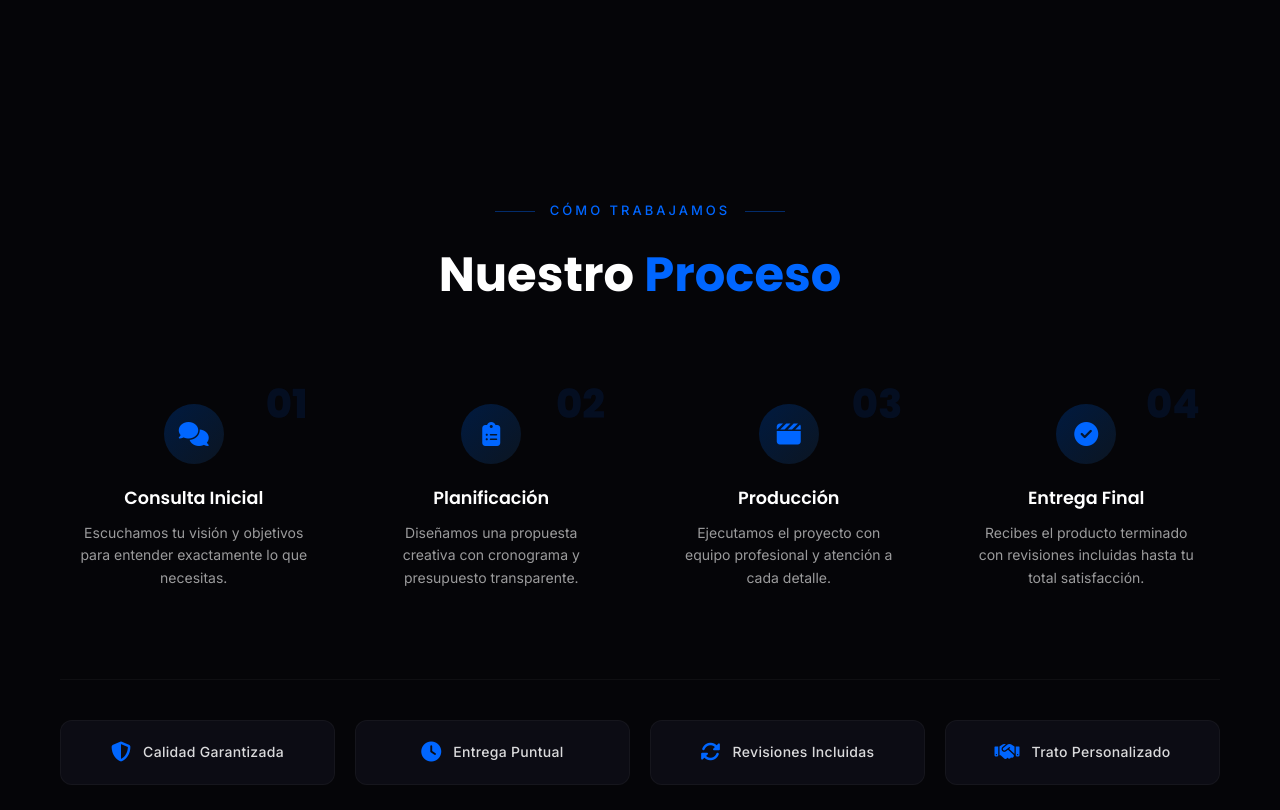
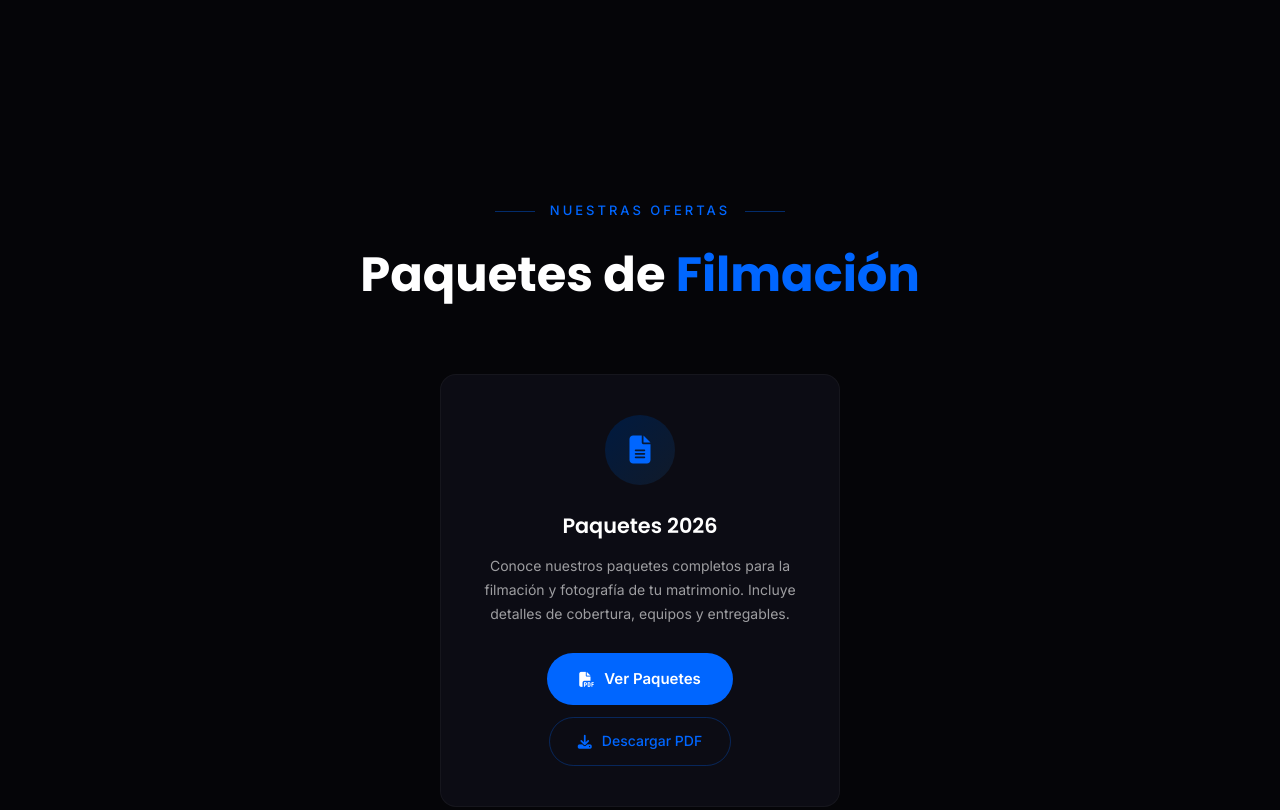
Before and after one commit to OmarRMC/capcha-films, a plain HTML site: page index.html in a window 1280 px wide. Shown: the part 1544-2354 px from the top of the page. Drawn offline with Linux system fonts and the light colour scheme.

Commit message:
add-paquetes

```diff
--- a/index.html
+++ b/index.html
@@ -231,6 +231,31 @@
         </div>
     </section>
 
+    <!-- Paquetes -->
+    <section class="paquetes-section" id="paquetes">
+        <div class="section-header animate-on-scroll">
+            <span class="section-tag">Nuestras ofertas</span>
+            <h2 class="section-title">Paquetes de <span class="gold">Filmación</span></h2>
+        </div>
+        <div class="paquetes-grid">
+            <div class="paquete-card animate-on-scroll">
+                <div class="paquete-icon">
+                    <i class="fa-solid fa-file-lines"></i>
+                </div>
+                <h3 class="paquete-title">Paquetes 2026</h3>
+                <p class="paquete-desc">Conoce nuestros paquetes completos para la filmación y fotografía de tu matrimonio. Incluye detalles de cobertura, equipos y entregables.</p>
+                <a href="./assets/paquetes/PAQUETES_MATRIMONIO_2026.pdf" target="_blank" class="paquete-btn">
+                    <i class="fa-solid fa-file-pdf"></i>
+                    Ver Paquetes
+                </a>
+                <a href="./assets/paquetes/PAQUETES_MATRIMONIO_2026.pdf" download class="paquete-btn-secondary">
+                    <i class="fa-solid fa-download"></i>
+                    Descargar PDF
+                </a>
+            </div>
+        </div>
+    </section>
+
     <!-- Proceso de Trabajo -->
     <section class="proceso-section" id="proceso">
         <div class="section-header animate-on-scroll">
@@ -311,7 +336,7 @@
                 </div>
                 <div class="diferencia-item animate-on-scroll">
                     <div class="diferencia-icon">
-                        <i class="fa-solid fa-drone"></i>
+                        <i class="fa-solid fa-camera-retro"></i>
                     </div>
                     <h3>Equipo Profesional</h3>
                     <p>Trabajamos con drones, cámaras y tecnología de última generación para resultados cinematográficos.</p>
--- a/main.css
+++ b/main.css
@@ -388,6 +388,131 @@ img {
 
 .servicio-card:hover .card-list li {
     color: var(--white-80);
+}
+
+/* ========================================
+   PAQUETES
+   ======================================== */
+
+.paquetes-section {
+    padding: 100px 20px;
+    max-width: 1200px;
+    margin: 0 auto;
+}
+
+.paquetes-grid {
+    display: grid;
+    grid-template-columns: repeat(auto-fit, minmax(300px, 400px));
+    gap: 30px;
+    justify-content: center;
+}
+
+.paquete-card {
+    background: var(--bg-card);
+    border: 1px solid var(--white-05);
+    border-radius: 16px;
+    padding: 40px 30px;
+    text-align: center;
+    transition: all 0.4s ease;
+    position: relative;
+    overflow: hidden;
+    display: flex;
+    flex-direction: column;
+    align-items: center;
+}
+
+.paquete-card::before {
+    content: '';
+    position: absolute;
+    inset: 0;
+    border-radius: 16px;
+    border: 1px solid transparent;
+    transition: border-color 0.4s ease;
+    pointer-events: none;
+}
+
+.paquete-card:hover {
+    transform: translateY(-4px);
+    box-shadow: 0 10px 30px rgba(0, 0, 0, 0.3);
+}
+
+.paquete-card:hover::before {
+    border-color: var(--gold);
+}
+
+.paquete-icon {
+    width: 70px;
+    height: 70px;
+    margin: 0 auto 24px;
+    display: flex;
+    align-items: center;
+    justify-content: center;
+    border-radius: 50%;
+    background: linear-gradient(135deg, var(--blue-deep), rgba(26, 58, 92, 0.3));
+    font-size: 28px;
+    color: var(--gold);
+    transition: all var(--transition);
+}
+
+.paquete-card:hover .paquete-icon {
+    background: linear-gradient(135deg, rgba(0, 102, 255, 0.25), rgba(51, 136, 255, 0.15));
+    color: var(--gold-light);
+    box-shadow: 0 0 15px rgba(0, 102, 255, 0.15);
+}
+
+.paquete-title {
+    font-family: var(--font-display);
+    font-size: 1.3rem;
+    font-weight: 600;
+    color: var(--white);
+    margin-bottom: 12px;
+}
+
+.paquete-desc {
+    font-size: 14px;
+    color: var(--white-60);
+    line-height: 1.7;
+    margin-bottom: 28px;
+}
+
+.paquete-btn {
+    display: inline-flex;
+    align-items: center;
+    gap: 10px;
+    padding: 14px 32px;
+    background: var(--gold);
+    color: var(--white);
+    font-weight: 600;
+    font-size: 15px;
+    border-radius: 50px;
+    transition: all var(--transition);
+    margin-bottom: 12px;
+}
+
+.paquete-btn:hover {
+    background: var(--gold-light);
+    transform: translateY(-2px);
+    box-shadow: 0 4px 20px rgba(0, 102, 255, 0.3);
+}
+
+.paquete-btn-secondary {
+    display: inline-flex;
+    align-items: center;
+    gap: 10px;
+    padding: 12px 28px;
+    background: transparent;
+    color: var(--gold);
+    font-weight: 500;
+    font-size: 14px;
+    border-radius: 50px;
+    border: 1px solid rgba(0, 102, 255, 0.3);
+    transition: all var(--transition);
+}
+
+.paquete-btn-secondary:hover {
+    border-color: var(--gold);
+    background: rgba(0, 102, 255, 0.08);
+    transform: translateY(-1px);
 }
 
 /* ========================================
@@ -1120,6 +1245,10 @@ img {
         margin: 0 auto;
     }
 
+    .paquetes-grid {
+        grid-template-columns: repeat(auto-fit, minmax(280px, 1fr));
+    }
+
     .proceso-grid {
         grid-template-columns: repeat(2, 1fr);
     }
@@ -1184,6 +1313,14 @@ img {
         max-width: none;
     }
 
+    .paquetes-section {
+        padding: 60px 16px;
+    }
+
+    .paquetes-grid {
+        grid-template-columns: 1fr;
+    }
+
     .proceso-grid {
         grid-template-columns: 1fr;
         gap: 10px;
```
Also changed, not shown: 1 other file.
